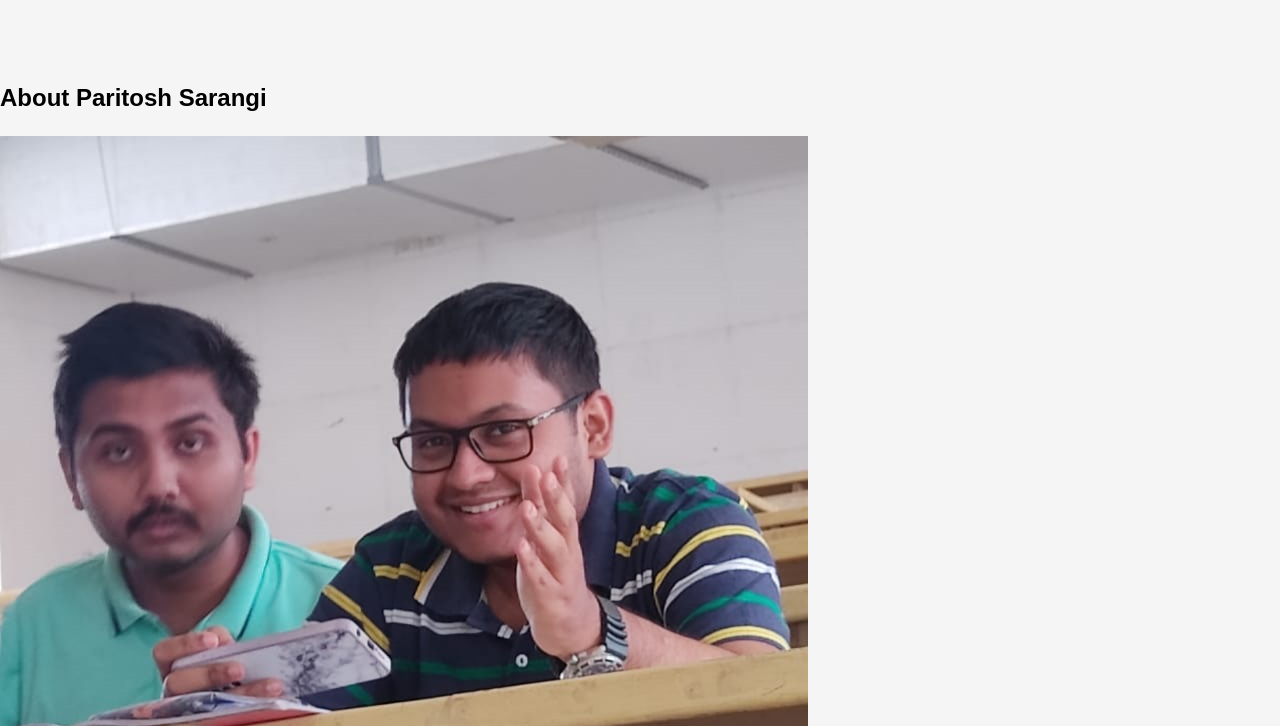
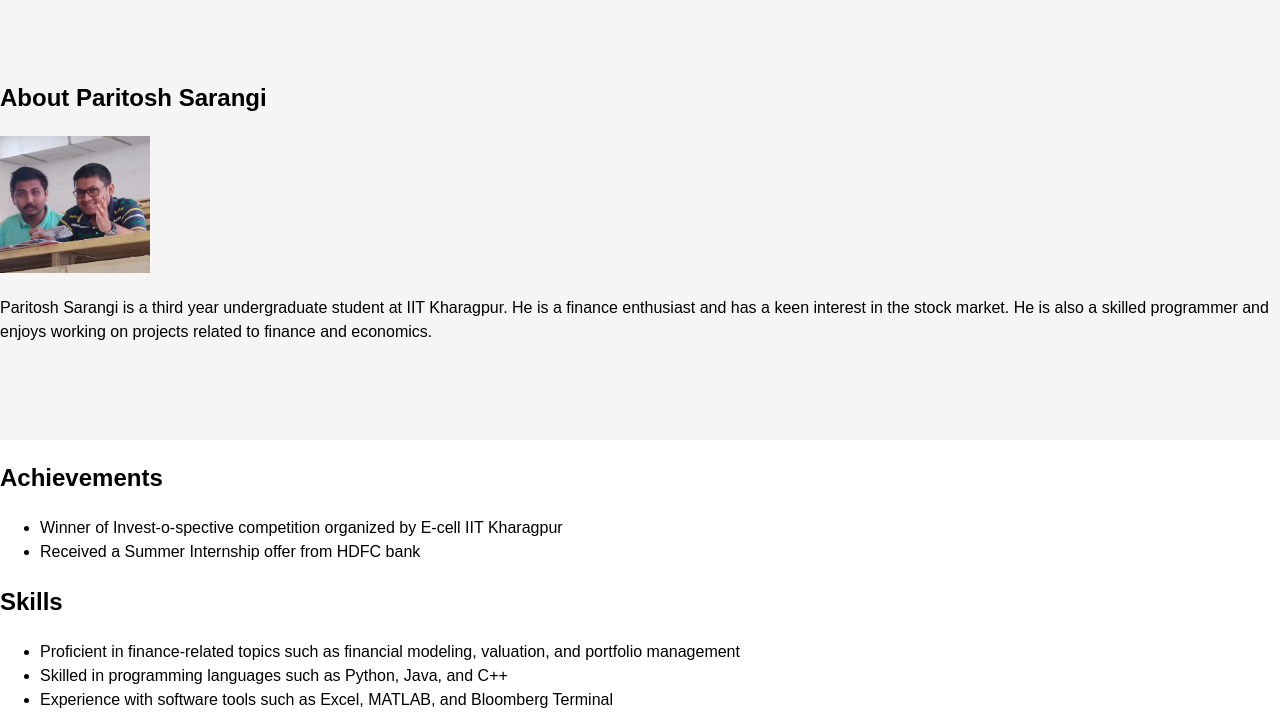
Before and after one commit to Vaibhav-22-dm/Paritosh, a plain HTML site: page index.html in a window 1280 px wide. Shown: the part 740-1466 px from the top of the page. Drawn offline with Linux system fonts and the light colour scheme.

Commit message:
Fixed image width

```diff
--- a/index.html
+++ b/index.html
@@ -36,7 +36,7 @@
 	<section id="about" class="about">
 		<div class="container">
 			<h2>About Paritosh Sarangi</h2>
-			<img src="profile-picture.jpg" alt="Paritosh Sarangi">
+			<img src="profile-picture.jpg" alt="Paritosh Sarangi" style="max-width: 150px;">
 			<p>Paritosh Sarangi is a third year undergraduate student at IIT Kharagpur. He is a finance enthusiast and has a keen interest in the stock market. He is also a skilled programmer and enjoys working on projects related to finance and economics.</p>
 		</div>
 	</section>
```
